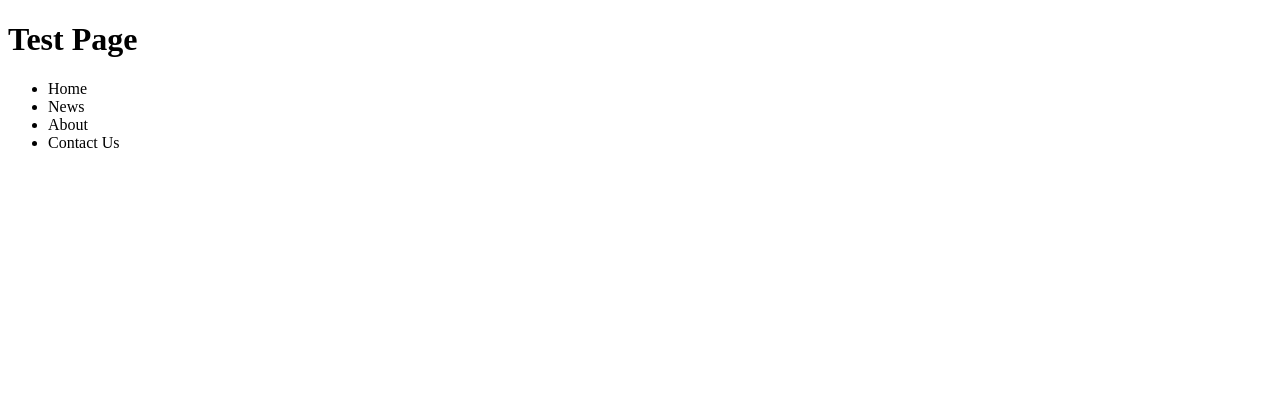
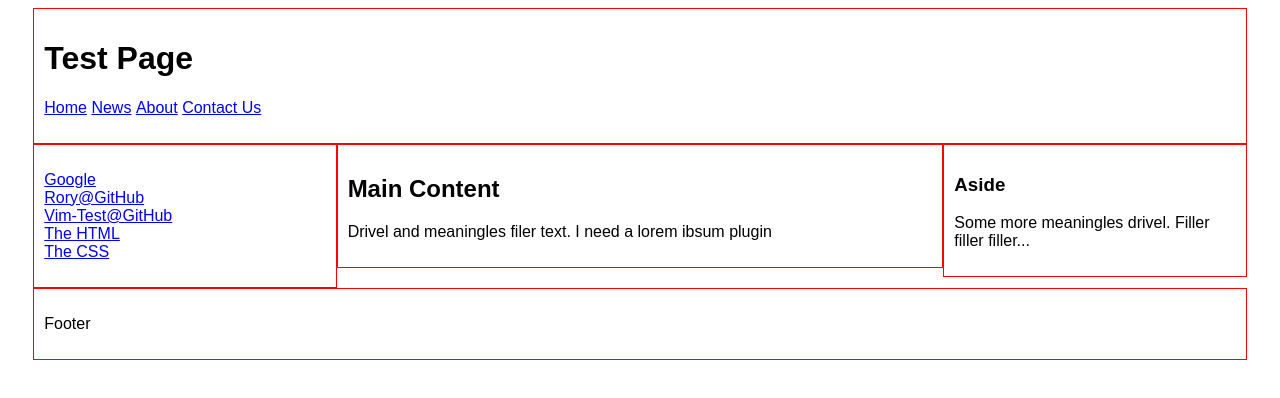
Before and after one commit to rorysterley/vim-test, a plain HTML site: page index.html in a window 1280 px wide. Drawn offline with Linux system fonts and the light colour scheme.

Commit message:
Css testing

```diff
--- a/css/main.css
+++ b/css/main.css
@@ -0,0 +1,46 @@
+body {
+  font-size: 16px;
+  font-family: Arial, Helvetica, sans-serif;
+  box-sizing: border-box;}
+
+*, *:before, *:after {
+  box-sizing: inherit;}
+
+p {
+  font-size: 1em;}
+
+/* Grid System */
+.clearfix {
+  overflow: auto;
+  clear: both;}
+
+.container {
+  float: left;
+  width: 100%;
+  padding: 0 2%;}
+
+[class*="col-"] {
+  float: left;
+  padding: 10px;
+  border: 1px solid red;}
+
+.col-1  {width: 8.33%;}
+.col-2  {width: 16.66%;}
+.col-3  {width: 25%;}
+.col-4  {width: 33.33%;}
+.col-5  {width: 41.66%;}
+.col-6  {width: 50%;}
+.col-7  {width: 58.33%;}
+.col-8  {width: 66.66%;}
+.col-9  {width: 75%;}
+.col-10 {width: 83.33%;}
+.col-11 {width: 91.66%;}
+.col-12 {width: 100%;}
+
+/* Layout */
+ul {
+  list-style-type: none;
+  padding-left: 0;}
+
+header ul li {
+  display: inline;}
--- a/index.html
+++ b/index.html
@@ -9,15 +9,34 @@
   </head>
   <body>
     <div class="container">
-      <header>
+      <header class="col-12">
         <h1>Test Page</h1>
         <ul>
-          <li>Home</li>
-          <li>News</li>
-          <li>About</li>
-          <li>Contact Us</li>
+          <li><a href="#">Home</a></li>
+          <li><a href="#">News</a></li>
+          <li><a href="#">About</a></li>
+          <li><a href="#">Contact Us</a></li>
         </ul>
       </header>
+      <nav class="col-3">
+        <ul>
+          <li><a href="http://www.google.com/" target="_blank">Google</a></li>
+          <li><a href="https://github.com/rorysterley/" target="_blank">Rory@GitHub</a></li>
+          <li><a href="https://github.com/rorysterley/vim-test" target="_blank">Vim-Test@GitHub</a></li>
+          <li><a href="./index.html">The HTML</a></li>
+          <li><a href="./css/main.css">The CSS</a></li>
+      </nav>
+      <main class="col-6">
+        <h2>Main Content</h2>
+        <p>Drivel and meaningles filer text. I need a lorem ibsum plugin</p>
+      </main>
+      <aside class="col-3">
+        <h3>Aside</h3>
+        <p>Some more meaningles drivel. Filler filler filler...</p>
+      </aside>
+      <footer class="col-12">
+        <p>Footer</p>
+      </footer>
     </div>
   </body>
 </html>
```
